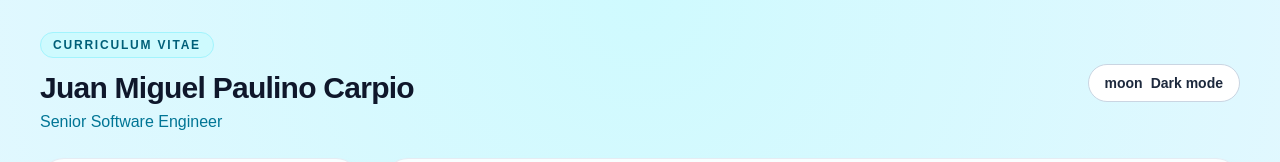
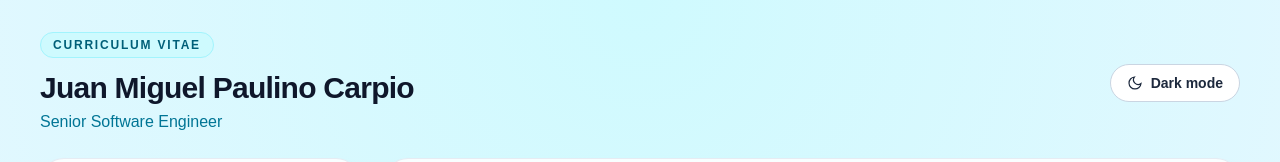
Before and after one commit to juanmiguel431/my-cv-app, a Next.js app: page / in a window 1280 px wide. Shown: the top 162 px of the page. Built offline with nearby package versions, Linux system fonts and the light colour scheme.

Commit message:
Add SunIcon and MoonIcon components and integrate them into the Curriculum for dynamic light/dark mode toggle.

```diff
--- a/components/curriculum.tsx
+++ b/components/curriculum.tsx
@@ -11,8 +11,10 @@ import {
   GithubIcon,
   GraduationIcon,
   MailIcon,
+  MoonIcon,
   PhoneIcon,
   SummaryIcon,
+  SunIcon,
 } from "@/components/icons";
 import {
   continuingEducation,
@@ -121,7 +123,9 @@ export default function Curriculum() {
                 : "border border-slate-300 bg-white text-slate-800 hover:bg-slate-100"
             }`}
           >
-            <span aria-hidden>{isDark ? "sun" : "moon"}</span>
+            <span aria-hidden="true">
+              {isDark ? <SunIcon className="h-4 w-4" /> : <MoonIcon className="h-4 w-4" />}
+            </span>
             <span>{isDark ? "Light mode" : "Dark mode"}</span>
           </button>
         </header>
--- a/components/icons.tsx
+++ b/components/icons.tsx
@@ -81,3 +81,20 @@ export function CalendarIcon({ className = "h-4 w-4" }: IconProps): JSX.Element
     </svg>
   );
 }
+
+export function SunIcon({ className = "h-4 w-4" }: IconProps): JSX.Element {
+  return (
+    <svg viewBox="0 0 24 24" fill="none" stroke="currentColor" strokeWidth="1.8" className={className}>
+      <circle cx="12" cy="12" r="4" />
+      <path d="M12 2v3M12 19v3M2 12h3M19 12h3M4.9 4.9l2.1 2.1M17 17l2.1 2.1M19.1 4.9 17 7M7 17l-2.1 2.1" />
+    </svg>
+  );
+}
+
+export function MoonIcon({ className = "h-4 w-4" }: IconProps): JSX.Element {
+  return (
+    <svg viewBox="0 0 24 24" fill="none" stroke="currentColor" strokeWidth="1.8" className={className}>
+      <path d="M21 12.8A9 9 0 1 1 11.2 3a7 7 0 0 0 9.8 9.8Z" />
+    </svg>
+  );
+}
```
